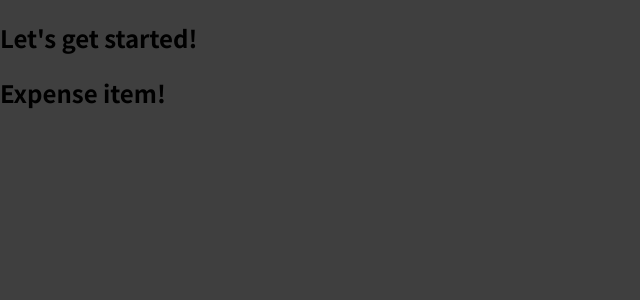
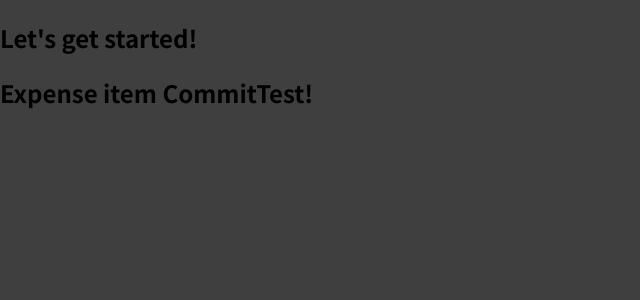
Before and after one commit to Christian-Adler/reacttraining, a JavaScript app in the folder react-complete-guide/: page / in a window 1280 px wide. Shown: the top 300 px of the page, without its empty margins (0-640 px from the left). Built offline with nearby package versions, Linux system fonts and the light colour scheme.

Commit message:
commit test: email

```diff
--- a/react-complete-guide/src/components/ExpenseItem.js
+++ b/react-complete-guide/src/components/ExpenseItem.js
@@ -1,5 +1,5 @@
 function ExpenseItem() {
-  return <h2>Expense item!</h2>
+  return <h2>Expense item CommitTest!</h2>
 }
 
 export default ExpenseItem;
```
